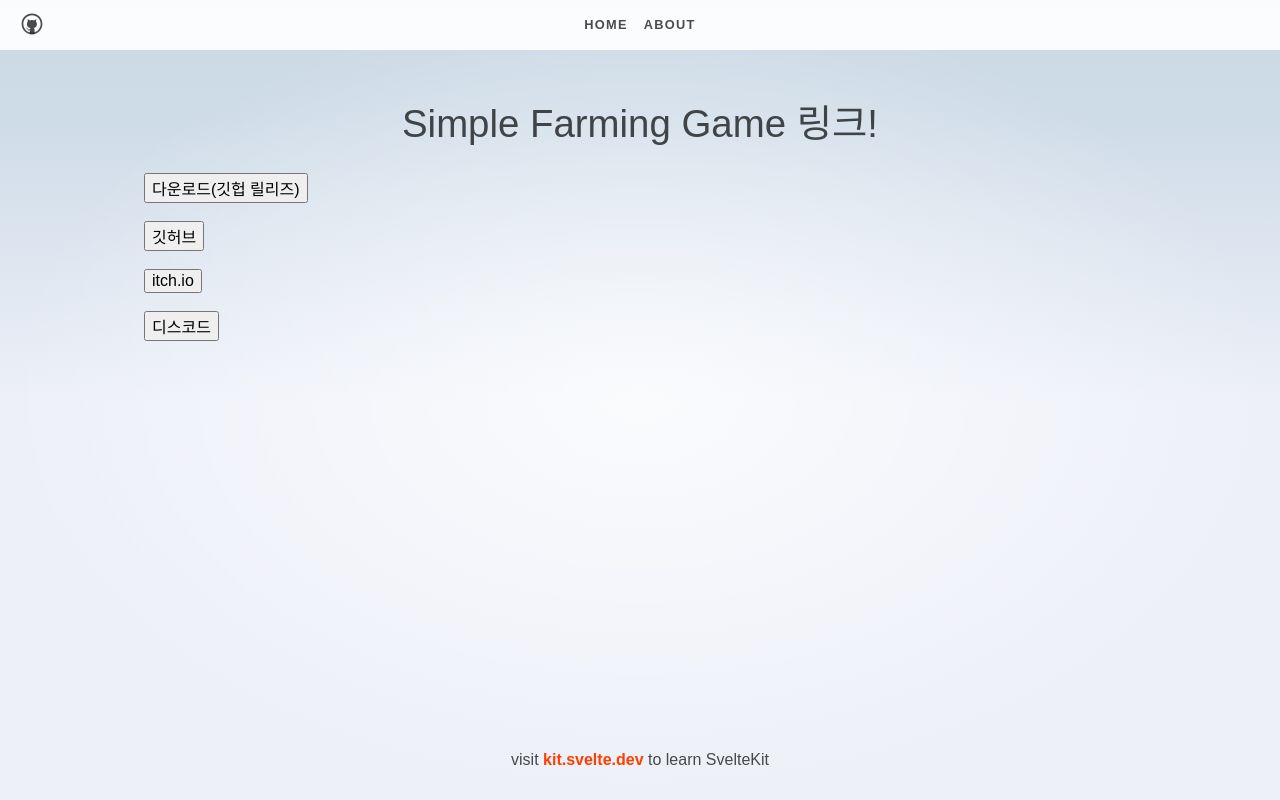
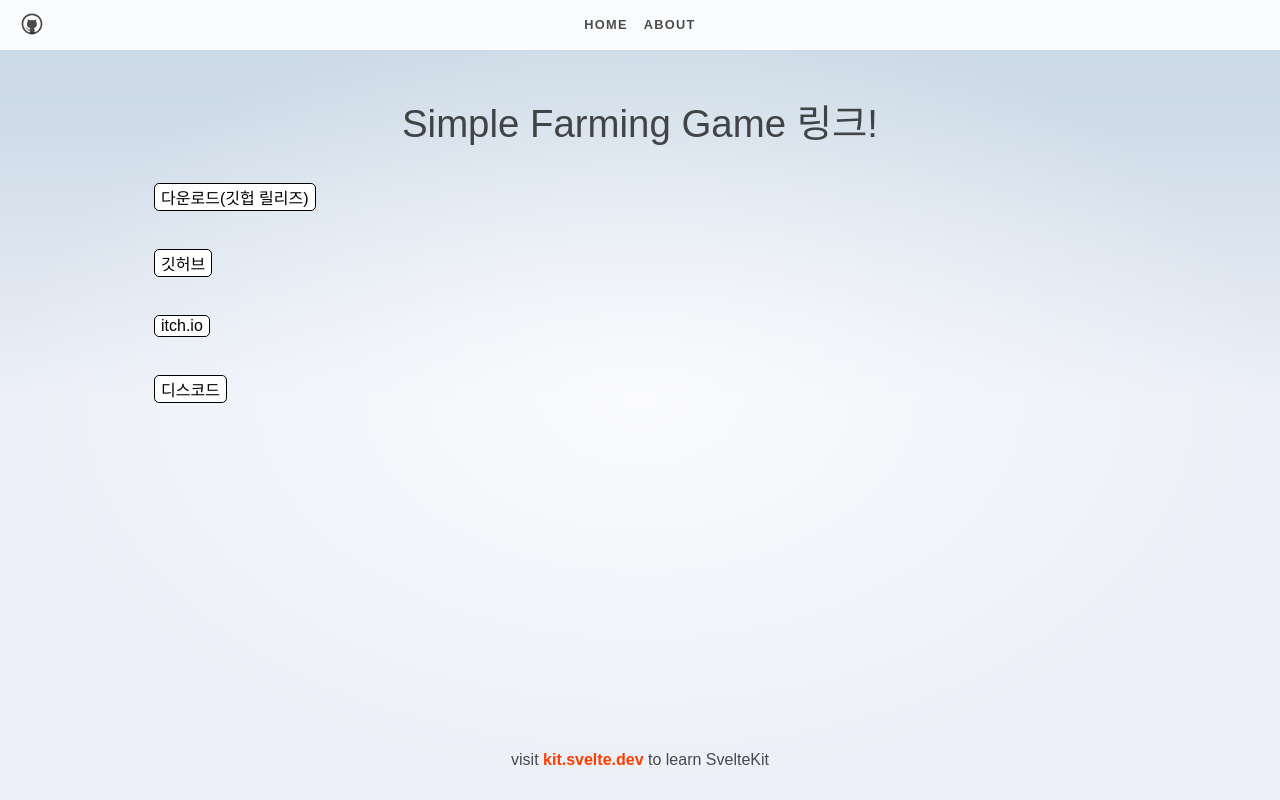
Before and after one commit to newkincode/site, a SvelteKit app: page /sfg in a window 1280 px wide. Built offline with nearby package versions, Linux system fonts and the light colour scheme.

Commit message:
no message

```diff
--- a/src/routes/sfg/+page.svelte
+++ b/src/routes/sfg/+page.svelte
@@ -7,7 +7,7 @@
 <meta content="#c22a0f" data-react-helmet="true" name="theme-color" />
 </head>
 <h1>Simple Farming Game 링크!</h1>
-<a href="https://github.com/newkincode/simple_farming_game/releases/download/alpha/sfg-v1.1.1-windows.zip"><button>다운로드(깃헙 릴리즈)</button></a><br>
+<a href="https://github.com/newkincode/simple_farming_game/releases"><button>다운로드(깃헙 릴리즈)</button></a><br>
 <a href="https://github.com/newkincode/simple_farming_game"><button>깃허브</button></a><br>
 <a href="https://newkini.itch.io/simple-farming-game"><button>itch.io</button></a><br>
 <a href="https://discord.gg/TpJPpHwSnM"><button>디스코드</button></a><br>
--- a/src/routes/styles.css
+++ b/src/routes/styles.css
@@ -82,8 +82,17 @@ input,
 button {
 	font-size: inherit;
 	font-family: inherit;
+	border-radius:5px;
+	margin: 10px;
+	background-color: #fff;
+	border-width:  1px;
+	border-color: black;
+	border-style: solid;
+	transition: all ease 1s 0s;
 }
-
+button:hover {
+	background-color: #ff3e00;
+}
 button:focus:not(:focus-visible) {
 	outline: none;
 }
```
